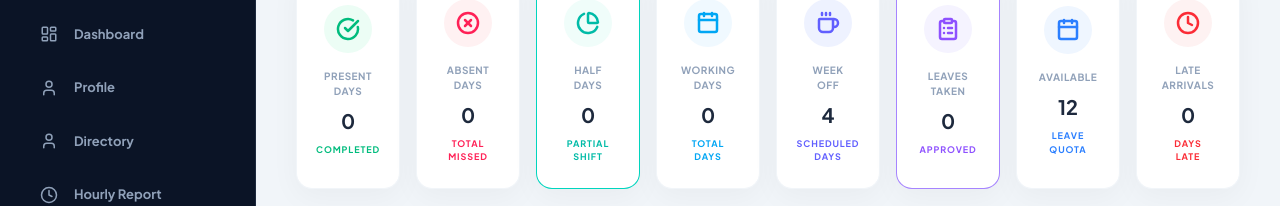
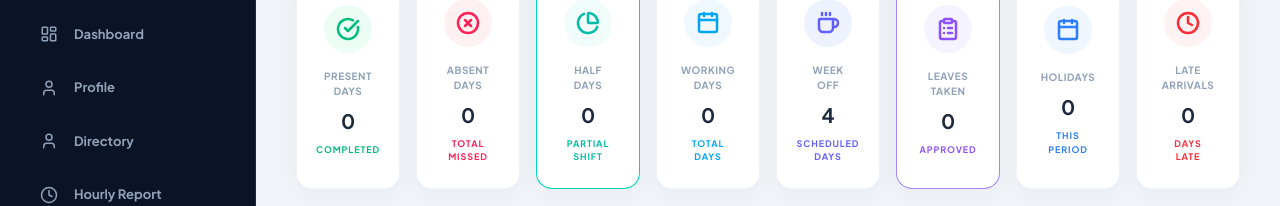
Before and after one commit to ManasCoding/Oditech_HRMS_Frontend, a React (Vite) app: page /employee/1/dashboard in a window 1280 px wide. Shown: the part 326-532 px from the top of the page. Built offline with nearby package versions, Linux system fonts and the light colour scheme; no server answers.

Commit message:
new chnages

```diff
--- a/src/pages/EmployeeDashboard.jsx
+++ b/src/pages/EmployeeDashboard.jsx
@@ -299,9 +299,9 @@ const EmployeeDashboard = () => {
             icon={<ClipboardList size={24} strokeWidth={2.5} />}
           />
           <StatCard
-            label="Available"
-            value={stats.availableLeaves ?? 12}
-            subValue="Leave Quota"
+            label="Holidays"
+            value={stats.holidayCount ?? 0}
+            subValue="This Period"
             colorClass="border-blue-400"
             bgClass="bg-blue-50"
             textClass="text-blue-500"
```
